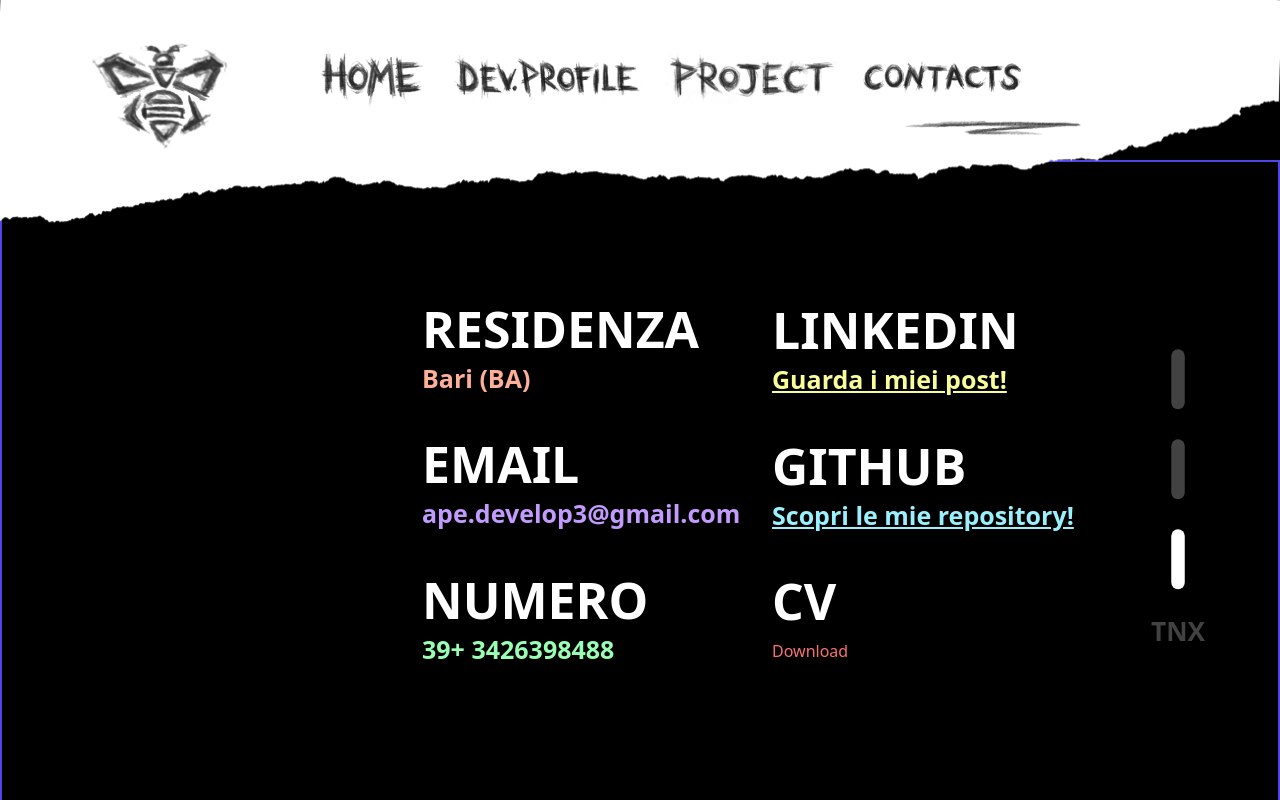
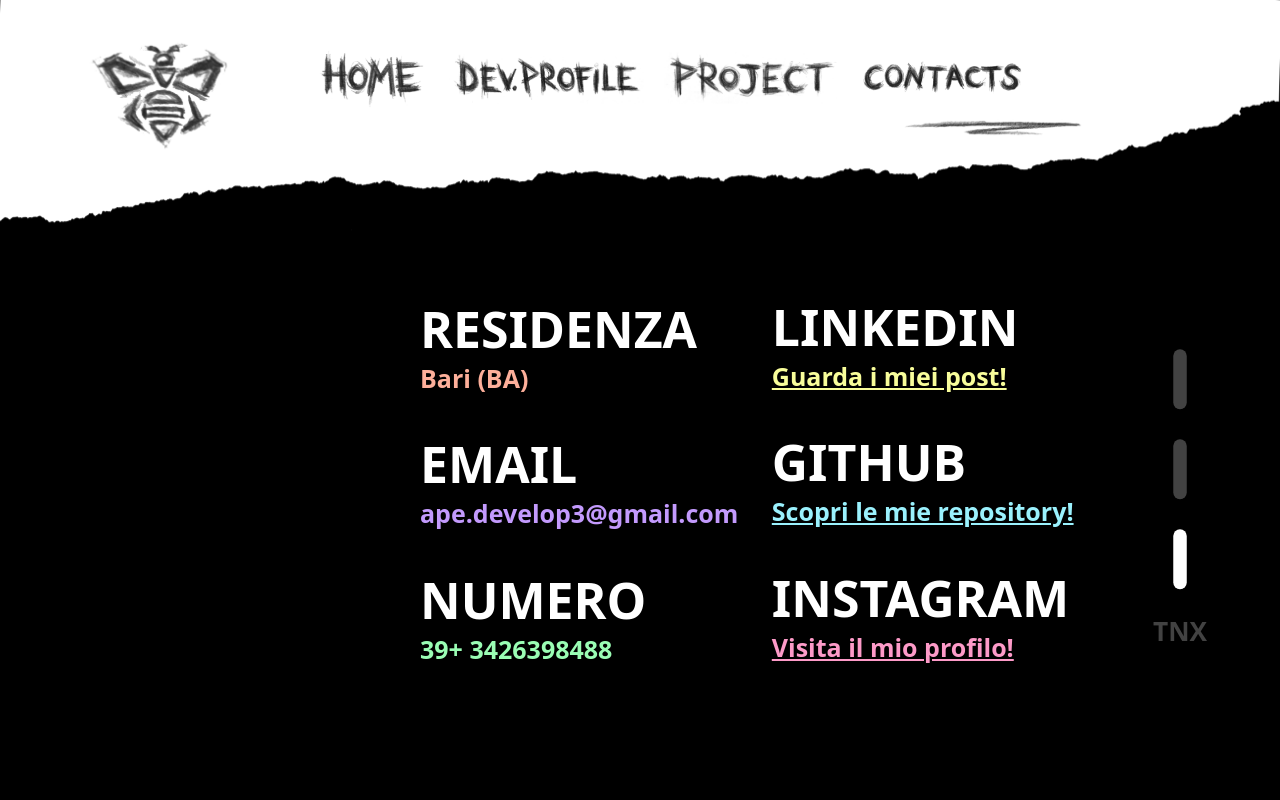
Before and after one commit to AntoninoPalmaEsposito/Portfolio, a Vue app: page / in a window 1280 px wide. Both pictures are taken after a click on the button 942 px from the left and 78 px from the top of the page. Shown: the top 800 px of the page. Built offline with nearby package versions, Linux system fonts and the light colour scheme.

Commit message:
finish dek

```diff
--- a/src/views/HomeView.vue
+++ b/src/views/HomeView.vue
@@ -76,7 +76,7 @@
               <!-- section sup -->
 
               <div class="flex justify-center items-start">
-                <img src="../assets/disegno.png" alt="" class="w-[400px] lg:w-[450px] xl:w-[500px] ">
+                <img src="../assets/disegno.png" alt="" class="w-[400px] ml-[5%] lg:w-[450px] xl:w-[500px] ">
 
                 <div
                   class="text-[18px] mt-[20px] lg:text-[20px] font-semibold  w-[650px] my-auto ml-[15px]  xl:ml-[50px] ">
@@ -136,7 +136,7 @@
 
       <!-- 2 homeview -->
       <div
-        class=" h-[85vh] w-screen flex items-center mt-[-40px] bg-black border-solid border-2 px-[20px] border-indigo-600">
+        class=" h-[85vh] w-screen flex items-center mt-[-40px] bg-black  px-[20px]">
 
 
 
@@ -249,16 +249,16 @@
 
 
           <!-- PROJECT -->
-          <div v-if="project" class="flex justify-center ml-[150px] lg:ml-[250px]  items-center text-white">
+          <div v-if="project" class="flex justify-center   ml-[150px] lg:ml-[250px]  items-center text-white">
 
             <!-- TESTO -->
-            <div class="flex flex-col mr-[-30px] text-[35px] lg:text-[40px] justify-center w-[400px] h-[600px] ">
+            <div class="flex flex-col   text-[35px] lg:text-[40px] justify-center w-[400px] h-[600px] ">
 
               <!-- p1 -->
-              <div class="flex  items-center">
+              <div class="flex  items-center ">
                 <button @click="cp11"
                   :class="{ 'text-[rgba(255,255,255,0.26)]': !cp1, 'text-white border-solid border-b-4': cp1 }"
-                  class="text-center mb-[15px]  font-bold">DRIBBLE</button>
+                  class="text-center mb-[15px]   font-bold">DRIBBBLE</button>
               </div>
               <!-- p2 -->
               <div class="flex  items-center">
@@ -435,7 +435,7 @@
 
 
           <!-- CONTACTS -->
-          <div v-if="contacts" class="flex justify-center mt-[20px] ml-[400px] h-[500px] duration-1000  text-white">
+          <div v-if="contacts" class="flex justify-center scale-75 lg:scale-90 xl:scale-100 mt-[20px]  ml-[20%] xl:ml-[400px] h-[500px] duration-1000  text-white">
             <!-- info1 -->
             <div class="flex flex-col justify-center w-[400px] h-[500px]">
 
@@ -443,7 +443,7 @@
               <div class="text-[25px] mt-[-7px] font-semibold  text-[rgb(253,175,154)]">Bari (BA)</div>
 
               <div class="text-[50px] font-bold mt-[30px] ">EMAIL</div>
-              <div class="text-[25px] mt-[-7px] font-semibold  text-[rgb(195,154,253)]">ape.develop3@gmail.com</div>
+              <div class="text-[25px] mt-[-7px] font-semibold pr-[30px] text-[rgb(195,154,253)]">ape.develop3@gmail.com</div>
 
               <div class="text-[50px] mt-[30px] font-bold ">NUMERO</div>
               <div class="text-[25px] mt-[-7px] font-semibold  text-[rgb(154,253,180)]">39+ 3426398488</div>
@@ -463,9 +463,12 @@
                 class="text-[25px] hover:text-[35px] mt-[-7px] font-semibold underline text-[rgb(154,241,253)]">Scopri
                 le mie repository!</a>
 
-              <div class="text-[50px] mt-[30px] font-bold ">CV</div>
-              <a href="/public/cv.pdf" download="cv.pdf" class="text-red-400">
-                Download</a>
+                <div class="text-[50px] font-bold mt-[30px] ">INSTAGRAM</div>
+              <a href="https://www.instagram.com/tonystark______?igsh=Nnhjaml1bXN5MjBr"
+                class="text-[25px] hover:text-[35px] mt-[-7px] font-semibold underline text-[rgb(253,154,200)]">
+                Visita il mio profilo!</a>
+
+
 
             </div>
 
@@ -475,11 +478,14 @@
 
 
           <!-- TNX -->
-          <div v-if="tnx" class="h-[500px] absolute  top-0 p-[300px] ">
-            <div class=" text-[40px] font-semibold text-white">
-              Lorem ipsum, dolor sit amet
+          <div v-if="tnx" class="h-[500px] flex flex-col  justify-center items-center mt-[-30px] ml-[16%]  ">
+            <div class="flex flex-col scale-[0.8] lg:scale-90 2xl:scale-95">
+            <div class=" text-[80px] font-bold text-nowrap text-white pb-[10px]">
+              Grazie per la visita!
             </div>
-
+            <div class=" text-white text-[30px] text-nowrap ml-[20px] font-semibold">Torna a trovarmi, aggiornerò il mio portfolio <br>
+               con nuovi progetti interessanti ;) </div>
+              </div>
           </div>
         </div>
 
```
